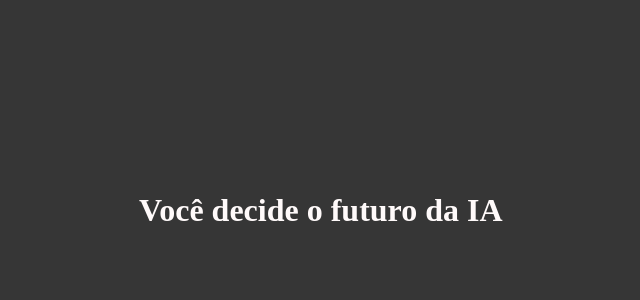
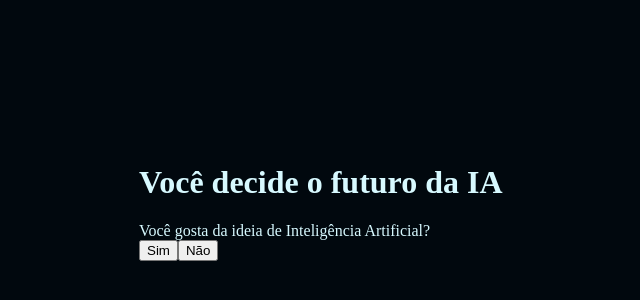
Before and after one commit to Wesleygabrieldoria/IA3DW, a plain HTML site: page index.html in a window 1280 px wide. Shown: the part 198-498 px from the top of the page, without its empty margins (201-841 px from the left). Drawn offline with Linux system fonts and the light colour scheme.

Commit message:
Add files via upload

```diff
--- a/script.js
+++ b/script.js
@@ -6,30 +6,70 @@ const caixaResultado = document.querySelector('.caixa-resultado');
 const perguntas = [
     {
         enunciado: "Você gosta da ideia de Inteligência Artificial?",
-        alternativas:["Sim","Não"]
+        alternativas: [
+            {
+                texto: "Sim",
+                afirmativa: "Afirmativa da alternativa 1"
+            },
+            {
+                texto: "Não",
+                afirmativa: "Afirmativa da alternativa 2"
+            }
+        ]
     },
     {
         enunciado: "Pergunta 2",
-        alternativas:["Alternativa 1","Alternativa 2"]
+        alternativas: [
+            {
+                texto: "Sim",
+                afirmativa: "Afirmativa da alternativa 1"
+            },
+            {
+                texto: "Não",
+                afirmativa: "Afirmativa da alternativa 2"
+            }
+        ]
     },
     {
         enunciado: "Pergunta 3",
-        alternativas:["Alternativa 1","Alternativa 2"]
+        alternativas: [
+            {
+                texto: "Sim",
+                afirmativa: "Afirmativa da alternativa 1"
+            },
+            {
+                texto: "Não",
+                afirmativa: "Afirmativa da alternativa 2"
+            }
+        ]
     }
 ]
 
 let posicao = 0;
 let perguntaAtual;
+let resposta;
 
-function mostraPergunta(){
+function mostraPergunta() {
     perguntaAtual = perguntas[posicao];
     caixaPergunta.textContent = perguntaAtual.enunciado;
     mostraAlternativas();
 }
-function mostraAlternativas(){
-    for(const alternativa of perguntaAtual.alternativa){
+function mostraAlternativas() {
+    for (const alternativa of perguntaAtual.alternativas) {
         const botaoAlternativas = document.createElement("button");
-        botaoAlternativas.textContent = alternativa;
+        botaoAlternativas.textContent = alternativa.texto;
+        botaoAlternativas.addEventListener("click",() => respostaSelecionada(alternativa)
+
+        );
         caixaAlternativa.appendChild(botaoAlternativas);
     }
 }
+function respostaSelecionada(opcaoSelecionada){
+    const afirmacoes = opcaoSelecionaa.afirmativa;
+    respostas = afirmacoes;
+    posicao++;
+    mostraPergunta;
+
+
+}
+mostraPergunta();
--- a/style.css
+++ b/style.css
@@ -1,9 +1,9 @@
 :root{
-    --cor-fundo:#363636 ;
-    --cor-principal:#9400D3 ;
-    --cor-secundaria:#9932CC ;
-    --cor-destaque:#8B008B ;
-    --cor-texto:#FFFAFA ;
+    --cor-fundo: #01080E;
+    --cor-principal:#0B0D20 ;
+    --cor-secundaria: #212333;
+    --cor-destaque: #2BDEFD;
+    --cor-texto: #D7F9FF;
 }
 body{
     background-color: var(--cor-fundo);
@@ -12,7 +12,6 @@ body{
     justify-content: center;
     align-items: center;
     min-height: 100vh;
-
 }
 .caixa-principal{
     background-color: var(--cor-fundo);
```
